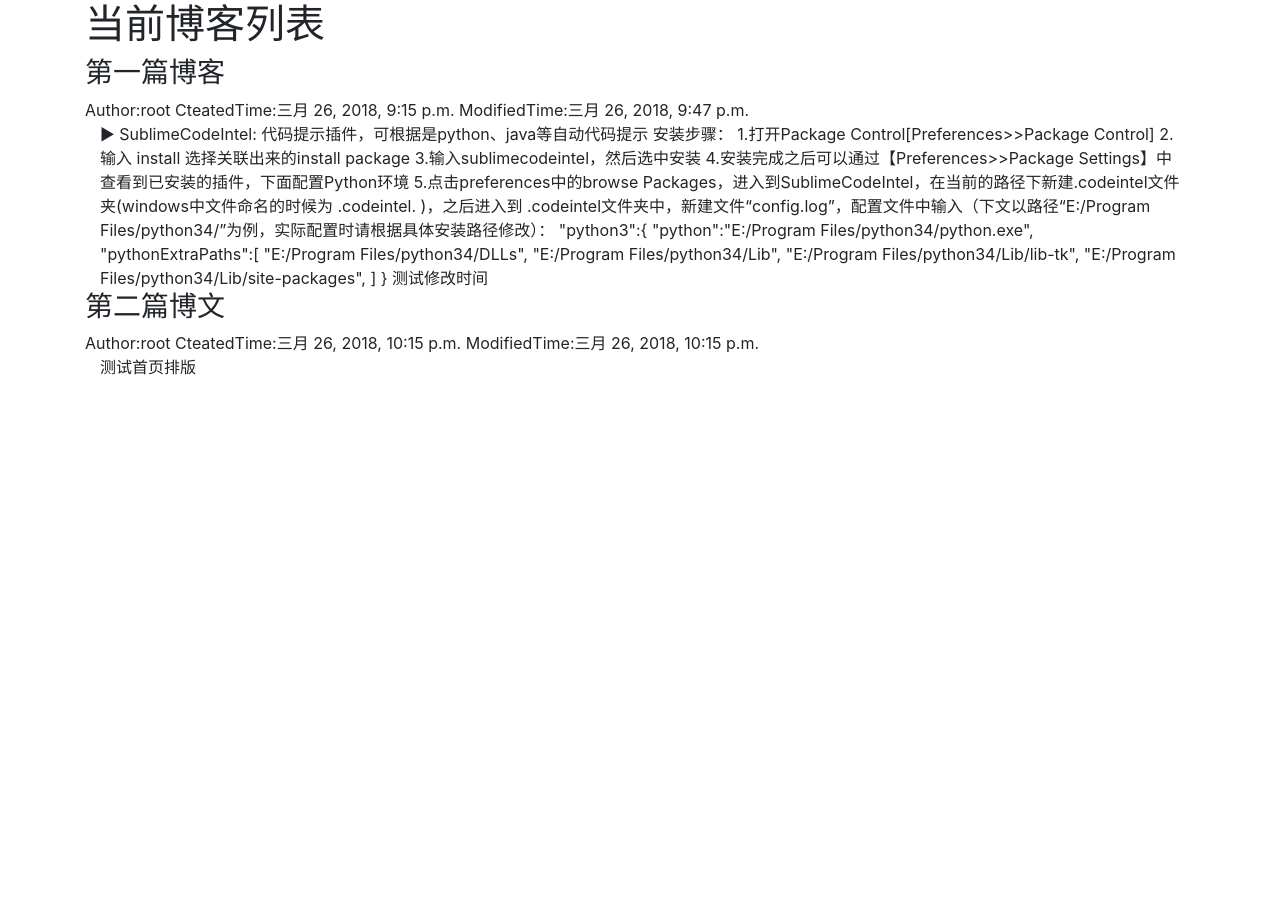
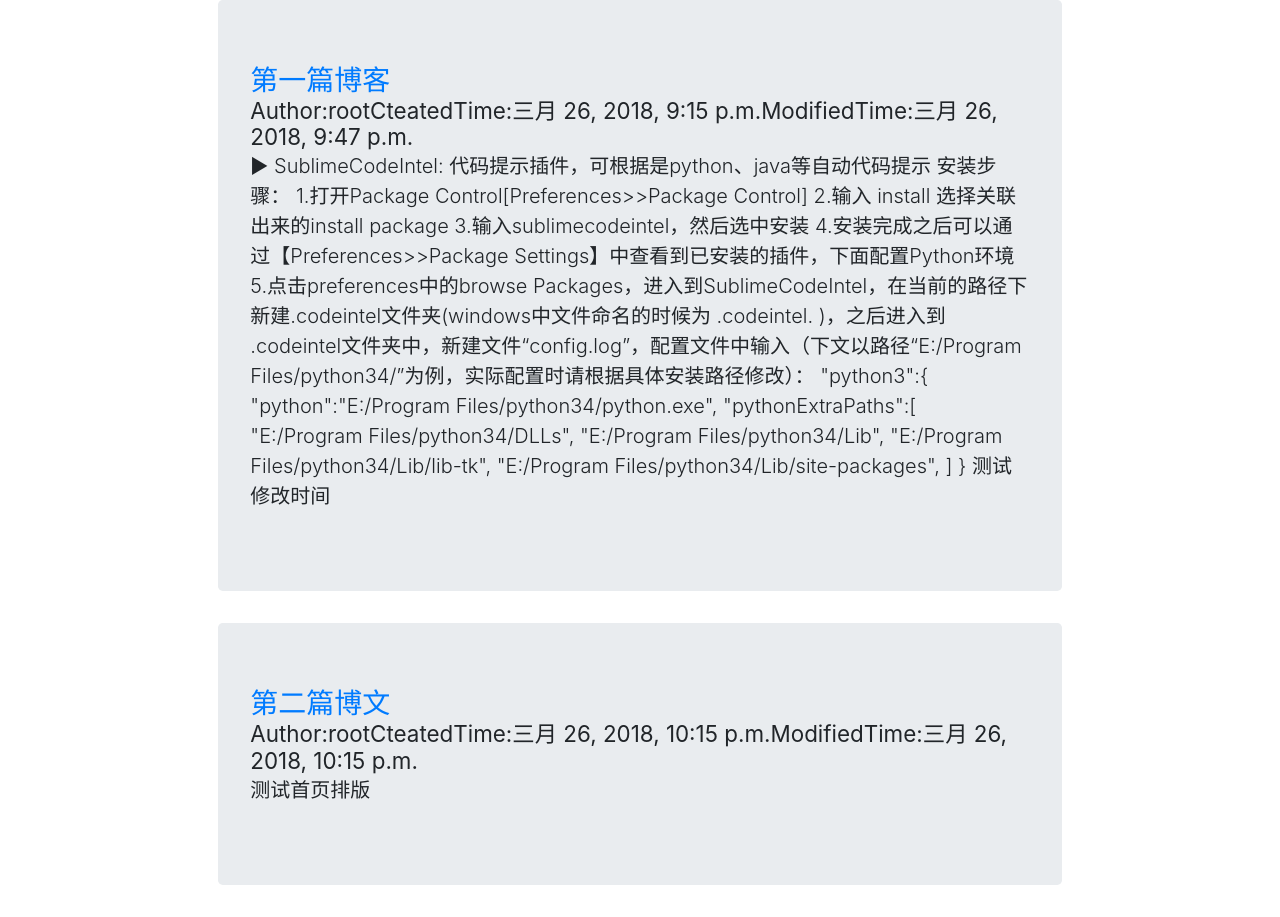
Before and after one commit to heyefu19920626/myBlog, a Django app: page / in a window 1280 px wide. Shown: the part 56-973 px from the top of the page. Before the commit the page ends 431 px from the top, so only its background shows below. Run offline with Django 3.2, Linux system fonts and the light colour scheme; data comes from the database, SQL or seed files in the repository; both versions use the stored data as it was after the commit; some libraries are stand-ins or nearby versions.

Commit message:
修改首页样式

```diff
--- a/blog/templates/blog/index.html
+++ b/blog/templates/blog/index.html
@@ -3,19 +3,20 @@
 
 {% block header %}
 <div class="container">
-    <h1>当前博客列表<h1>
 </div>
 {% endblock header%}
 
 {% block content %}
-<div class="container">
-    {% for article in articles %}
-    <h3>{{ article.title }}</h3>
-    <span>{% trans 'Author' %}:{{ article.author }}</span>
-    <span>{% trans 'CteatedTime' %}:{{ article.created_time }}</span>
-    <span>{% trans 'ModifiedTime' %}:{{ article.modifide_time }}</span>
-    <div class="container">{{ article.body }}</div>
-    {% endfor %}
-
+<div class="row">
+    <div class="col-md-2">
+    </div>
+    <div class="col-md-8">
+        {% for article in articles %}
+        <div class="jumbotron">
+            <h3><a href="#">{{ article.title }}</a><small style="float: right;">{% trans 'Author' %}:{{ article.author }}{% trans 'CteatedTime' %}:{{ article.created_time }}{% trans 'ModifiedTime' %}:{{ article.modifide_time }}</small></h3>
+            <p class="lead">{{ article.body }}</p>
+        </div>
+        {% endfor %}
+    </div>
 </div>
 {% endblock content %}
```
Also changed, not shown: db.sqlite3.
